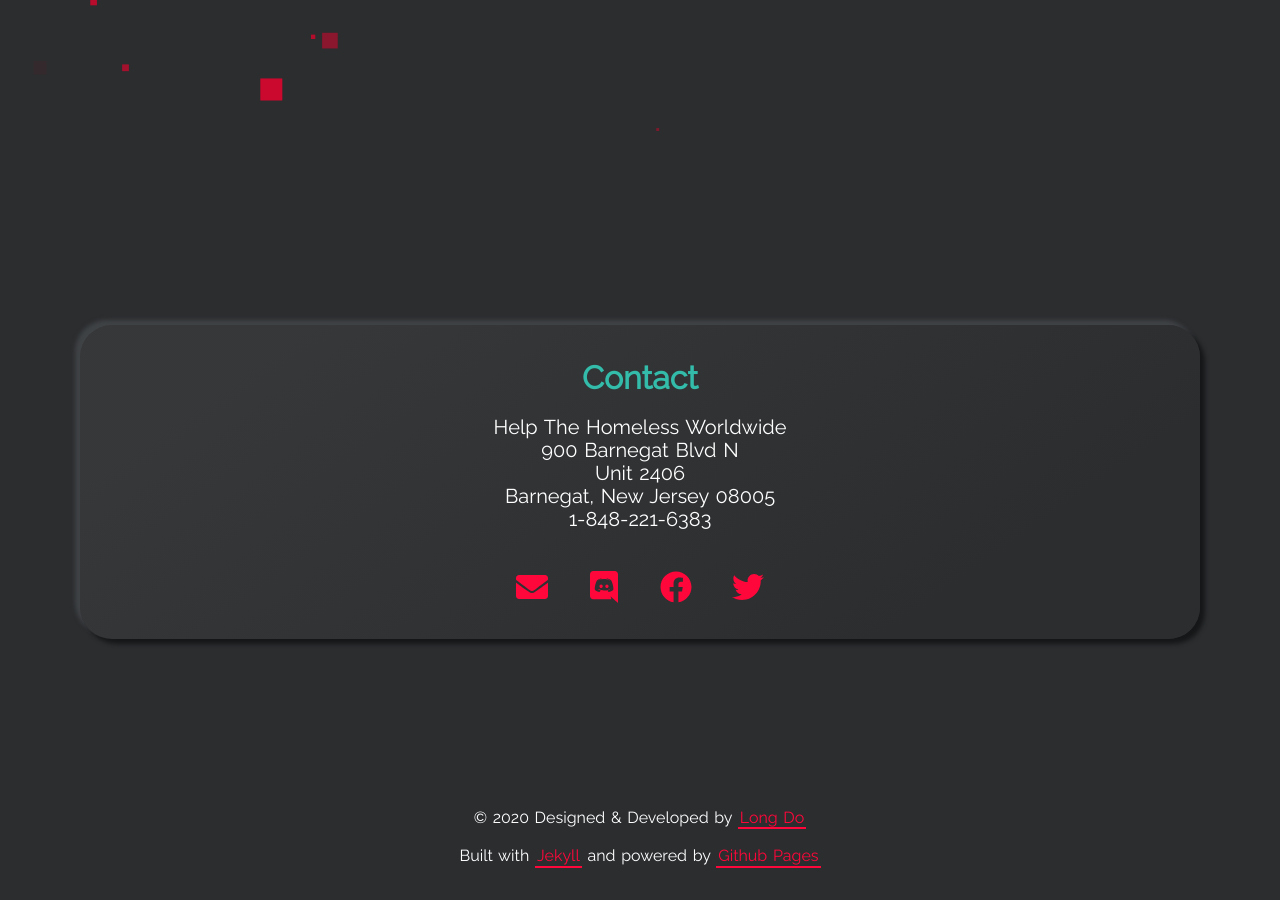
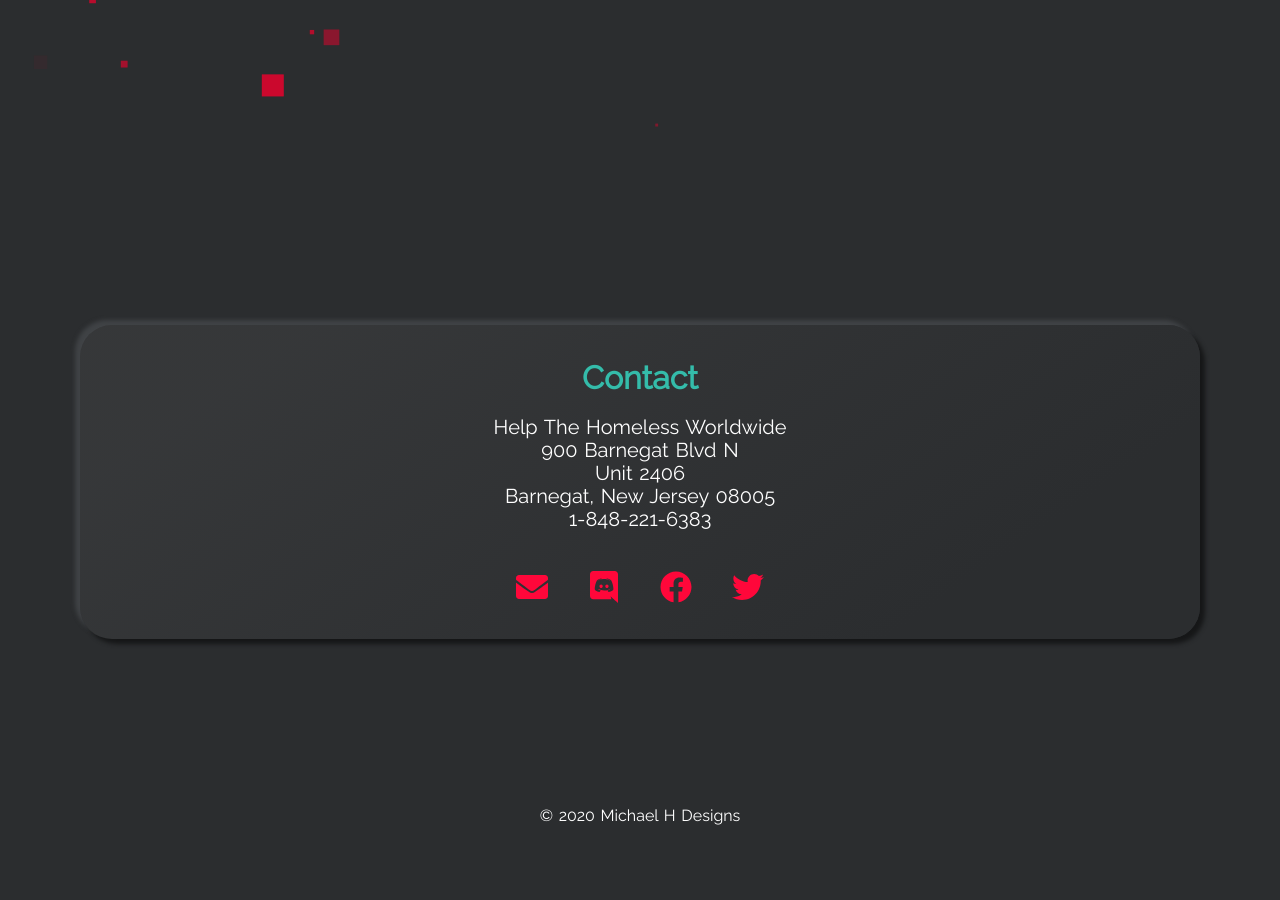
Before and after one commit to MichaelHDesigns/contact, a Jekyll site: the page built from index.html, in a window 1280 px wide and 900 px high, scrolled down 735 px. Built offline with Jekyll 4.4.1, drawn with Linux system fonts in a browser that asks for light colours; after the commit the page ends 1592 px from its top, so only the background shows below that.

Commit message:
Update footer.html

```diff
--- a/_includes/footer.html
+++ b/_includes/footer.html
@@ -1,19 +1,6 @@
 <footer class="footer">
   <p>
-    &copy; 2020 Designed & Developed by
-    <a class="highlight-link" href="https://longpdo.github.io/" target="_blank" rel="noreferrer">
-      Long Do
-    </a>
-  </p>
-  <p>
-    Built with
-    <a class="highlight-link" href="https://jekyllrb.com/"target="_blank" rel="noreferrer">
-      Jekyll
-    </a>
-    and powered by
-    <a class="highlight-link" href="https://pages.github.com/" target="_blank" rel="noreferrer">
-      Github Pages
-    </a>
+    &copy; 2020 Michael H Designs
   </p>
 </footer>
 
```
